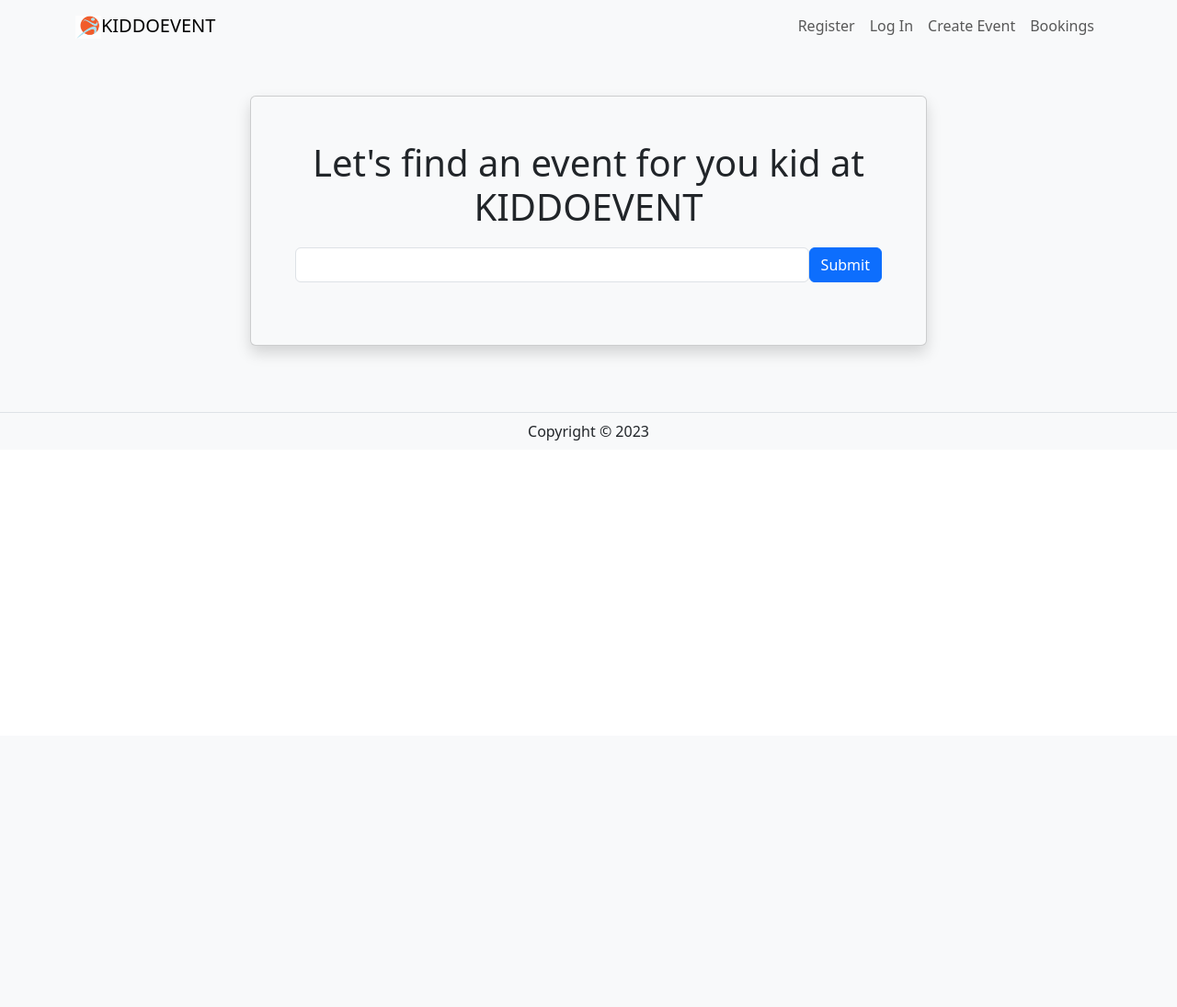
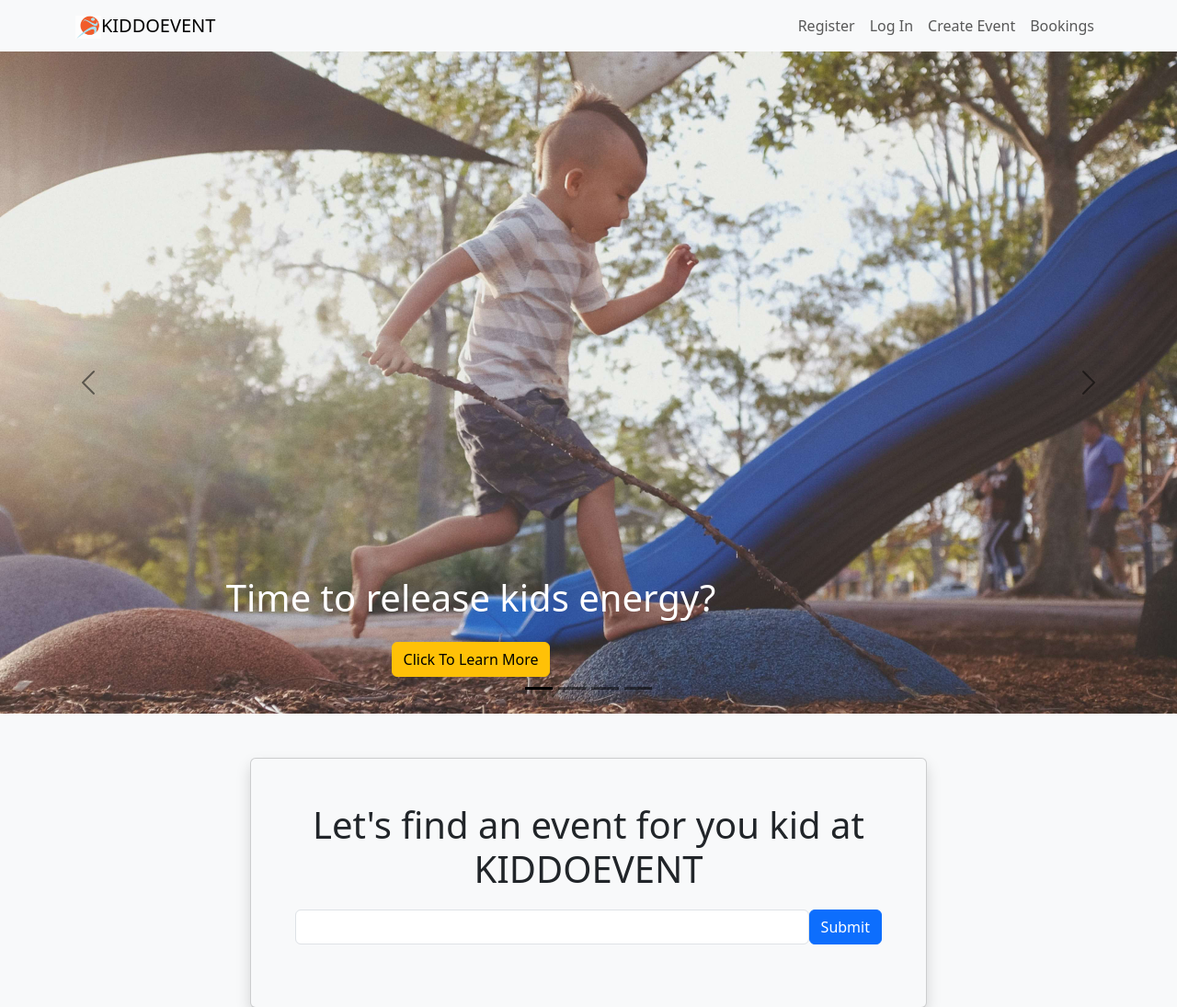
Before and after one commit to Myou91/Group61, a Flask app: page / in a window 1280 px wide. Shown: the top 1095 px of the page at 92% size. Before the commit the page ends 479 px from the top, so only its background shows below. Run offline with Flask 3, Linux system fonts and the light colour scheme; data that the repository does not hold is empty; some libraries are stand-ins or nearby versions.

Commit message:
Update index.html
Working Index page. Has similar experience with A2 now.

```diff
--- a/a3_starter_code-main/projectfile/website/templates/index.html
+++ b/a3_starter_code-main/projectfile/website/templates/index.html
@@ -1,7 +1,58 @@
 {% extends 'base.html' %}
 
 {% block header %}
-      <!--Jumbotron-->
+
+
+      <!-- Code from A2 for CarouslSlider -->
+      <div id="CarouselSlider" class="carousel carousel-dark slide carousel-fade" data-bs-ride="carousel">
+         <div class="carousel-indicators">
+             <button type="button" data-bs-target="#CarouselSlider" data-bs-slide-to="0" class="active" aria-current="true" aria-label="Slide 1"></button>
+             <button type="button" data-bs-target="#CarouselSlider" data-bs-slide-to="1" aria-label="Slide 2"></button>
+             <button type="button" data-bs-target="#CarouselSlider" data-bs-slide-to="2" aria-label="Slide 3"></button>
+             <button type="button" data-bs-target="#CarouselSlider" data-bs-slide-to="3" aria-label="Slide 3"></button>
+         </div>
+         <div class="carousel-inner">
+             <div class="carousel-item active" data-bs-interval="5000">
+                 <img src="{{url_for('static',filename='img/Hero/A_1.jpg')}}" class="d-block w-100" alt="Carousel One">
+                 <div class="carousel-caption text-white d-none d-md-block col-6">
+                     <h3 class="fs-1">Time to release kids energy?</h3>
+                     <a href="#Eventsection" class="btn btn-warning mt-3">Click To Learn More</a>
+                 </div>
+             </div>
+             <div class="carousel-item" data-bs-interval="5000">
+                 <img src="{{url_for('static',filename='img/Hero/B_1.jpg')}}" class="d-block w-100" alt="Carousel Two">
+                 <div class="carousel-caption text-white d-none d-md-block col-6">
+                     <h3 class="fs-1">What is your local park like?</h3>
+                     <a href="#Eventsection" class="btn btn-warning mt-3">Click To Learn More</a>
+                 </div>
+             </div>
+             <div class="carousel-item" data-bs-interval="5000">
+                 <img src="{{url_for('static',filename='img/Hero/C_1.jpg')}}" class="d-block w-100" alt="Carousel Three">
+                 <div class="carousel-caption text-white d-none d-md-block col-6">
+                     <h3 class="fs-1">Want to let them experiece more?</h3>
+                     <a href="#Eventsection" class="btn btn-warning mt-3">Click To Learn More</a>
+                 </div>
+             </div>
+             <div class="carousel-item" data-bs-interval="5000">
+                 <img src="{{url_for('static',filename='img/Hero/D_1.jpg')}}" class="d-block w-100" alt="Carousel Three">
+                 <div class="carousel-caption text-white d-none d-md-block col-6">
+                     <h3 class="fs-1">Allow them to be future star?</h3>
+                     <a href="#Eventsection" class="btn btn-warning mt-3">Click To Learn More</a>
+                 </div>
+             </div>
+         </div>
+         <button class="carousel-control-prev" type="button" data-bs-target="#CarouselSlider" data-bs-slide="prev">
+             <span class="carousel-control-prev-icon" aria-hidden="true"></span>
+             <span class="visually-hidden">Previous</span>
+         </button>
+         <button class="carousel-control-next" type="button" data-bs-target="#CarouselSlider" data-bs-slide="next">
+             <span class="carousel-control-next-icon" aria-hidden="true"></span>
+             <span class="visually-hidden">Next</span>
+         </button>
+       </div>
+
+
+             <!--Jumbotron-->
       <div class="container">
          <div class="row justify-content-center mt-5 pb-4">
             <div class="col-md-8">
```
